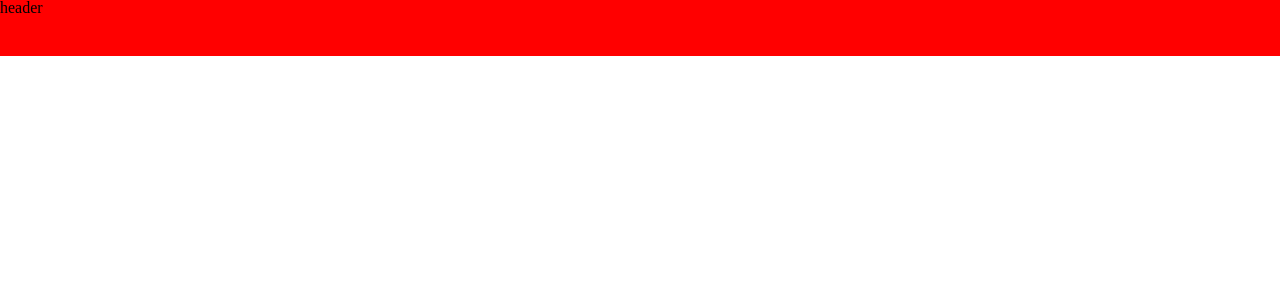
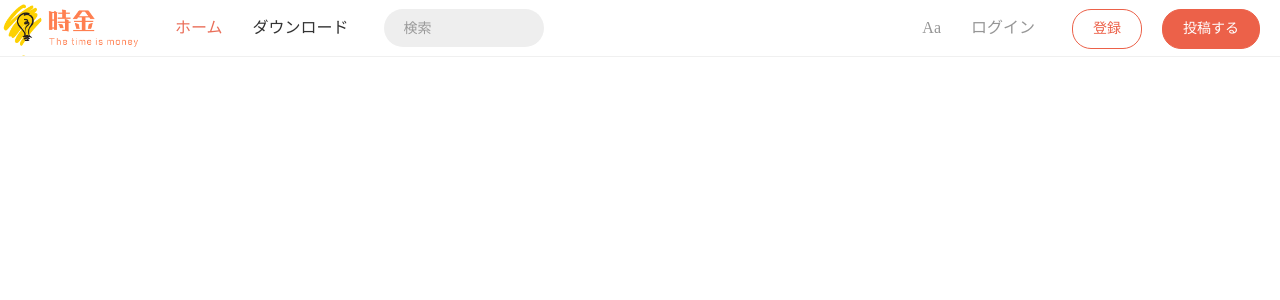
Before and after one commit to huanshenyi/react-blog, a React (Create React App) app: page / in a window 1280 px wide. Shown: the top 300 px of the page. Built offline with nearby package versions, Linux system fonts and the light colour scheme.

Commit message:
header-ok

```diff
--- a/src/common/header/index.js
+++ b/src/common/header/index.js
@@ -1,9 +1,30 @@
 import React from "react"
-import {HeaderWrapper} from "./style"
+import {
+    HeaderWrapper,
+    Logo,
+    Nav,
+    NavItem,
+    NavSearch,
+    Addition,
+    Button
+} from "./style"
 
 function Header() {
     return (
-        <HeaderWrapper>header</HeaderWrapper>
-    );
+        <HeaderWrapper>
+            <Logo />
+            <Nav>
+                <NavItem className="left active">ホーム</NavItem>
+                <NavItem className="left">ダウンロード</NavItem>
+                <NavItem className="right">ログイン</NavItem>
+                <NavItem className="right">Aa</NavItem>
+                <NavSearch></NavSearch>
+            </Nav>
+            <Addition>
+                <Button className="writting">投稿する</Button>
+                <Button className="reg">登録</Button>
+            </Addition>
+        </HeaderWrapper>
+    )
 }
 export default Header;
--- a/src/common/header/style.js
+++ b/src/common/header/style.js
@@ -1,6 +1,89 @@
 import styled from "styled-components";
+import logoPic from "../../statics/logo.png"
 
 export const HeaderWrapper = styled.div`
+   position:relative ;
    height: 56px;
-   background: red;
-`
+   border-bottom: 1px solid #f0f0f0;
+`;
+
+export const Logo = styled.a.attrs({
+    href:"/"
+})`
+   position: absolute;
+   top: 0;
+   left: 0;
+   display: block;
+   width: 145px;
+   background: url(${logoPic});
+   height: 56px;
+   background-size: contain;
+`;
+
+export const Nav = styled.div`
+  width: 960px;
+  height: 100%;
+  padding-right: 70px;
+  box-sizing: border-box;
+  margin: 0 auto;
+`;
+
+export const NavItem = styled.div`
+  line-height: 56px;
+  padding: 0 15px;
+  color: #333;
+  &.left {
+     float: left;
+  }
+  &.right {
+     float: right;
+     color: #969696;
+  }
+  &.active {
+      color: #ea6f5a;
+  }
+`;
+
+export const NavSearch = styled.input.attrs({
+    placeholder: "検索"
+})`
+  width: 160px;
+  height: 38px;
+  padding: 0 20px;
+  margin-top: 9px;
+  margin-left: 20px;
+  box-sizing: border-box;
+  border: none;
+  outline: none;
+  border-radius: 19px;
+  background: #eee;
+  font-size: 14px;
+  &::placeholder {
+    color: #999;
+  }
+`;
+
+export const Addition = styled.div`
+   position: absolute;
+   right: 0;
+   top: 0;
+   height: 56px;
+`;
+
+export const Button = styled.div`
+   float: right;
+   margin-top: 9px;
+   margin-right:20px;
+   padding: 0 20px;
+   line-height: 38px;
+   border-radius: 19px;
+   border: 1px solid #ec6149;
+   font-size: 14px;
+   &.reg{
+      color: #ec6149;
+   }
+   &.writting{
+    color:#fff;
+    background: #ec6149;
+   }
+`;
```
Also changed, not shown: src/statics/logo.png (added).
